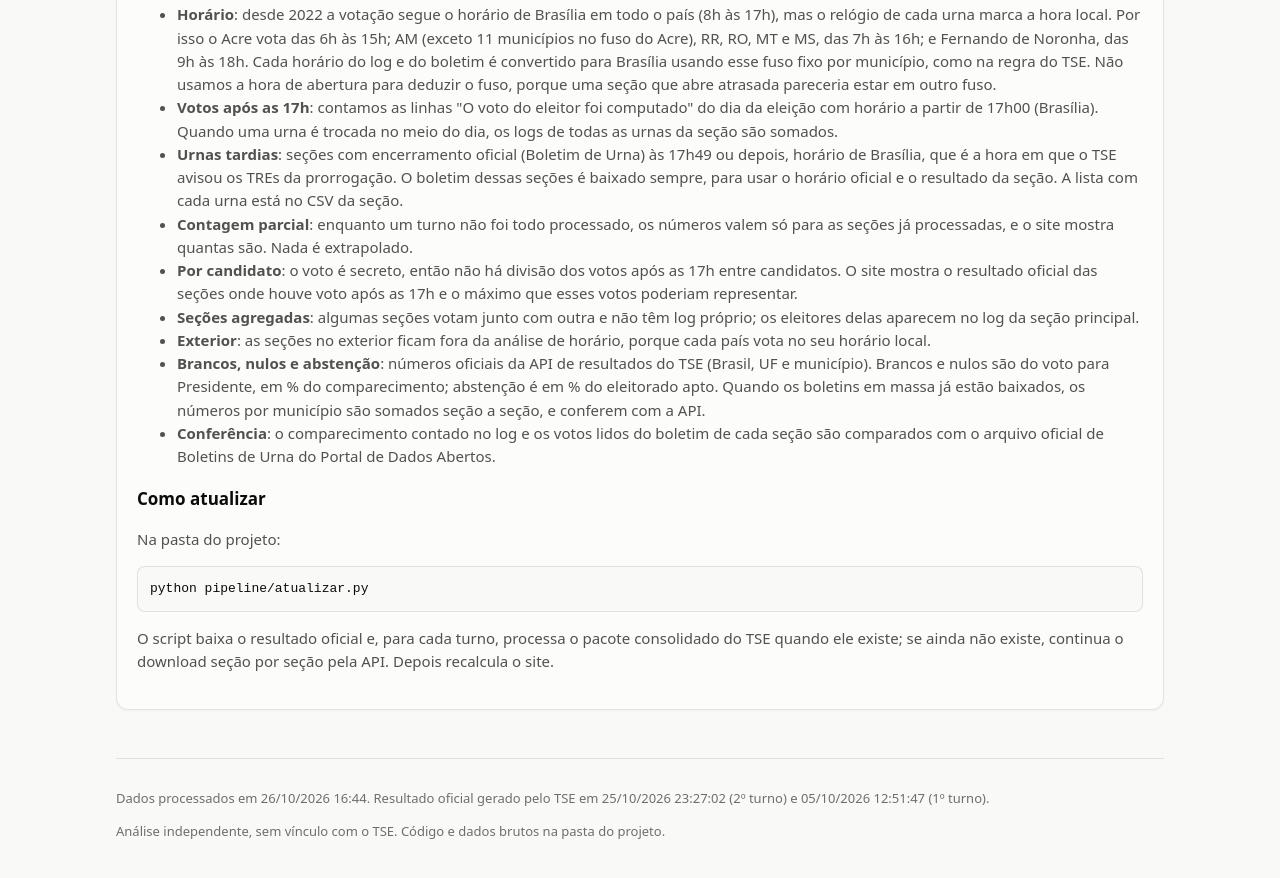
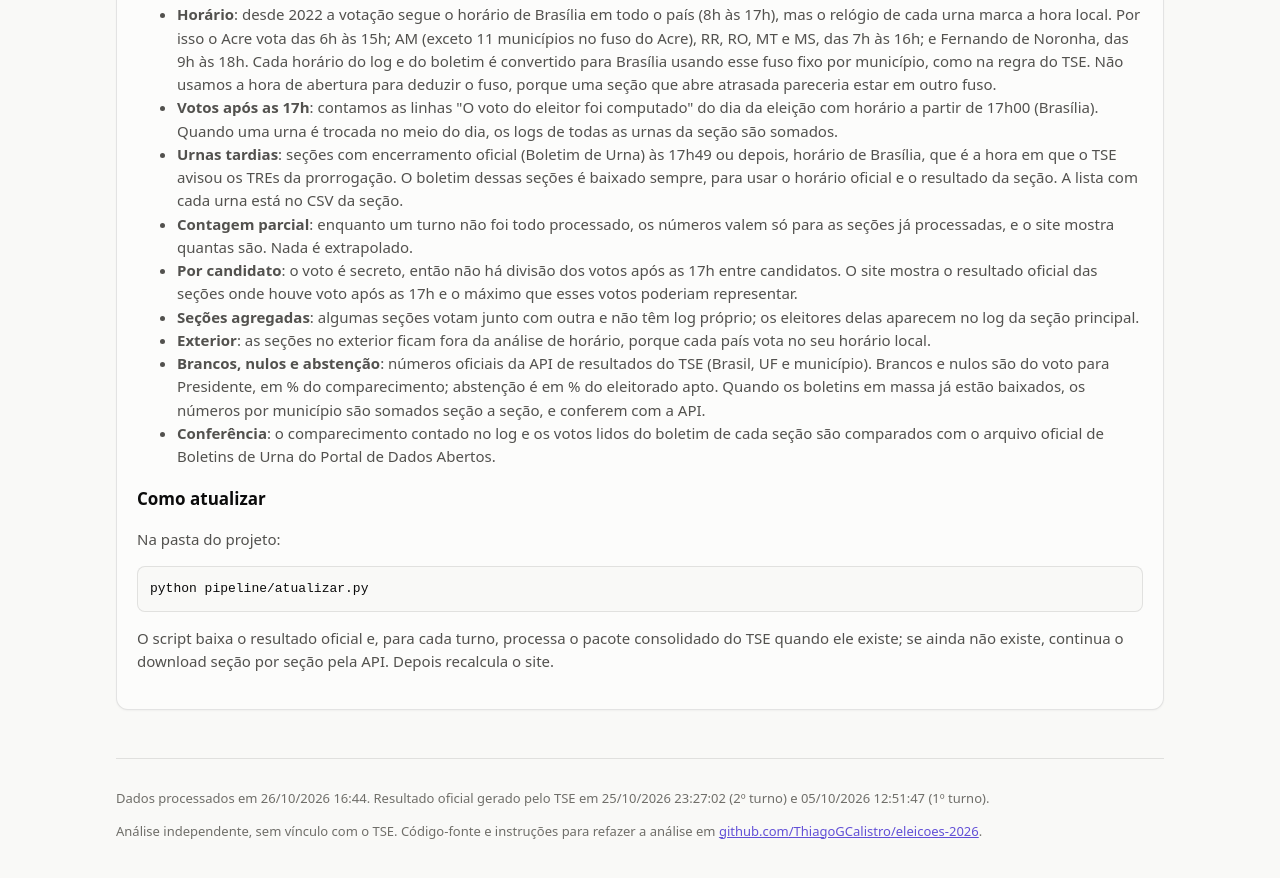
Before and after one commit to ThiagoGCalistro/eleicoes-2026, a plain HTML site: page site/index.html in a window 1280 px wide. Shown: the part 10203-11081 px from the top of the page. Drawn offline with Linux system fonts and the light colour scheme.

Commit message:
Links do repositório e do GitHub Pages no site e no README
Co-Authored-By: Claude Opus 5.5 <noreply@anthropic.com>

```diff
--- a/site/index.html
+++ b/site/index.html
@@ -281,7 +281,7 @@
 
   <footer>
     <p id="rodape"></p>
-    <p>Análise independente, sem vínculo com o TSE. Código e dados brutos na pasta do projeto.</p>
+    <p>Análise independente, sem vínculo com o TSE. Código-fonte e instruções para refazer a análise em <a href="https://github.com/ThiagoGCalistro/eleicoes-2026">github.com/ThiagoGCalistro/eleicoes-2026</a>.</p>
   </footer>
 </div>
 
```
Also changed, not shown: 1 other file.
